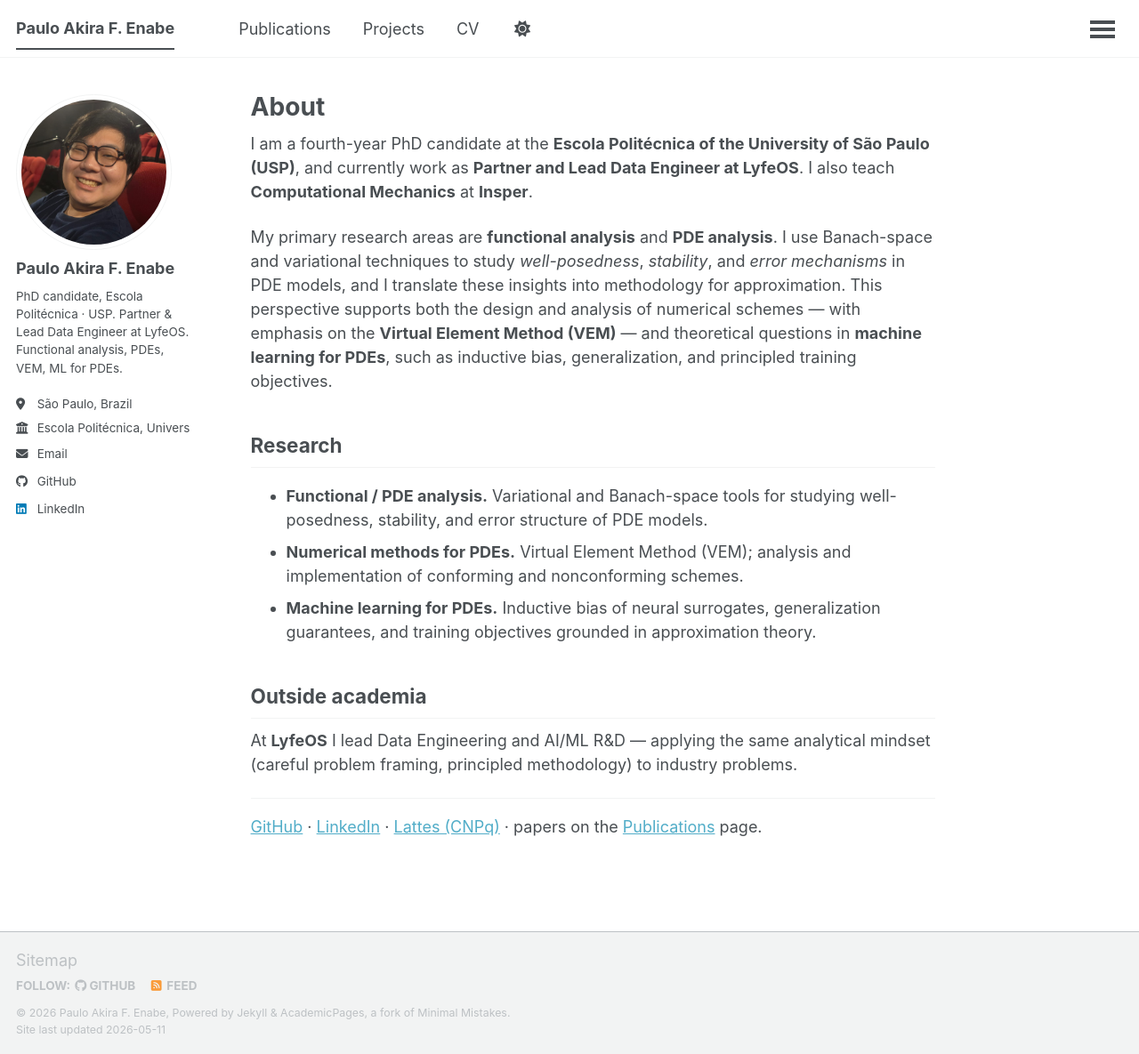
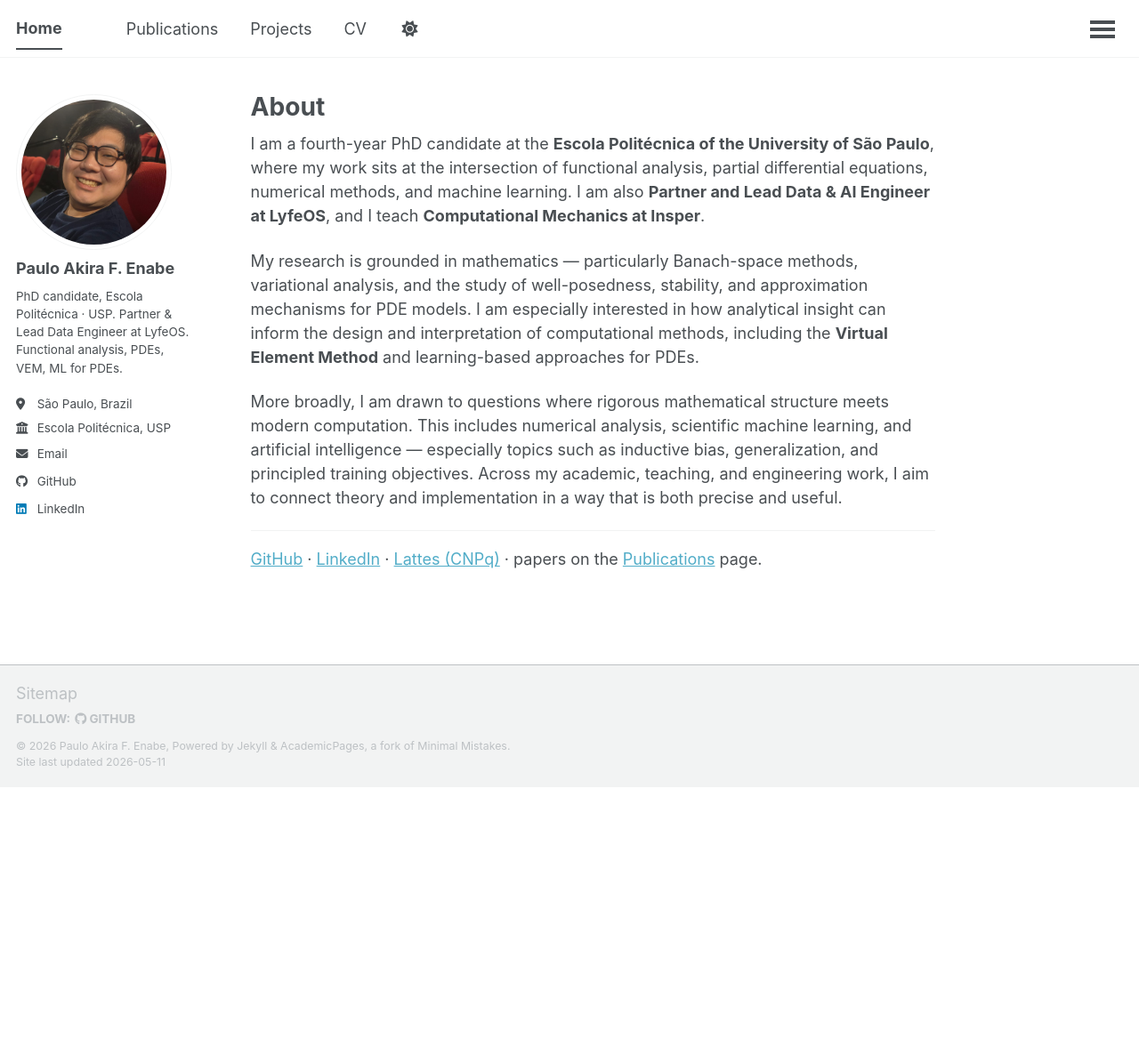
Before and after one commit to pauloakira/pauloakira.github.io, a Jekyll site: the page built from _pages/about.md, in a window 1280 px wide and 1185 px high. Shown: the whole window at 89% size. Built offline with Jekyll 4.4.1, drawn with Linux system fonts in a browser that asks for light colours; a script that is not in the unit is left out.

Commit message:
Polish: nav 'Home', shorter employer, hide RSS, refined bio
- Masthead home link now reads 'Home' (was the long name, which overlapped
  the nav links). Browser tab title is unchanged.
- Sidebar employer shortened to 'Escola Politécnica, USP' so it fits the
  narrow sidebar without truncation.
- Hide the RSS 'Feed' link in the footer (atom_feed.hide: true).
- About page rewritten with the user-provided long-form bio.

Co-Authored-By: Claude Opus 4.7 (1M context) <noreply@anthropic.com>

```diff
--- a/_config.yml
+++ b/_config.yml
@@ -27,7 +27,7 @@ author:
   pronouns         :
   bio              : "PhD candidate, Escola Politécnica · USP. Partner & Lead Data Engineer at LyfeOS. Functional analysis, PDEs, VEM, ML for PDEs."
   location         : "São Paulo, Brazil"
-  employer         : "Escola Politécnica, Universidade de São Paulo"
+  employer         : "Escola Politécnica, USP"
   uri              :
   email            : "paulo.enabe@usp.br"
 
@@ -124,7 +124,7 @@ staticman:
       options:
         format           : "iso8601" # "iso8601" (default), "timestamp-seconds", "timestamp-milliseconds"
 atom_feed:
-  hide                   : false     # change to true to hide the RSS feed in the footer
+  hide                   : true      # hide the RSS feed in the footer
   path                   : # blank (default) uses feed.xml
 
 
--- a/_includes/masthead.html
+++ b/_includes/masthead.html
@@ -6,7 +6,7 @@
         <button><span class="navicon"></span></button>
         <ul class="visible-links">
           <li class="masthead__menu-item masthead__menu-item--lg persist {% if page.url == '/' or page.url == '/index.html' %}selected{% endif %}">
-            <a href="{{ base_path }}/">{{ site.title }}</a>
+            <a href="{{ base_path }}/">Home</a>
           </li>
           {% for link in site.data.navigation.main %}
             {% if link.url contains 'http' %}
--- a/_pages/about.md
+++ b/_pages/about.md
@@ -8,30 +8,23 @@ redirect_from:
 ---
 
 I am a fourth-year PhD candidate at the **Escola Politécnica of the University of
-São Paulo (USP)**, and currently work as **Partner and Lead Data Engineer at LyfeOS**.
-I also teach **Computational Mechanics** at **Insper**.
+São Paulo**, where my work sits at the intersection of functional analysis,
+partial differential equations, numerical methods, and machine learning. I am also
+**Partner and Lead Data & AI Engineer at LyfeOS**, and I teach **Computational
+Mechanics at Insper**.
 
-My primary research areas are **functional analysis** and **PDE analysis**. I use
-Banach-space and variational techniques to study _well-posedness_, _stability_, and
-_error mechanisms_ in PDE models, and I translate these insights into methodology
-for approximation. This perspective supports both the design and analysis of
-numerical schemes — with emphasis on the **Virtual Element Method (VEM)** — and
-theoretical questions in **machine learning for PDEs**, such as inductive bias,
-generalization, and principled training objectives.
+My research is grounded in mathematics — particularly Banach-space methods,
+variational analysis, and the study of well-posedness, stability, and approximation
+mechanisms for PDE models. I am especially interested in how analytical insight
+can inform the design and interpretation of computational methods, including the
+**Virtual Element Method** and learning-based approaches for PDEs.
 
-## Research
-
-- **Functional / PDE analysis.** Variational and Banach-space tools for studying
-  well-posedness, stability, and error structure of PDE models.
-- **Numerical methods for PDEs.** Virtual Element Method (VEM); analysis and
-  implementation of conforming and nonconforming schemes.
-- **Machine learning for PDEs.** Inductive bias of neural surrogates, generalization
-  guarantees, and training objectives grounded in approximation theory.
-
-## Outside academia
-
-At **LyfeOS** I lead Data Engineering and AI/ML R&D — applying the same analytical
-mindset (careful problem framing, principled methodology) to industry problems.
+More broadly, I am drawn to questions where rigorous mathematical structure meets
+modern computation. This includes numerical analysis, scientific machine learning,
+and artificial intelligence — especially topics such as inductive bias,
+generalization, and principled training objectives. Across my academic, teaching,
+and engineering work, I aim to connect theory and implementation in a way that is
+both precise and useful.
 
 ---
 
```
